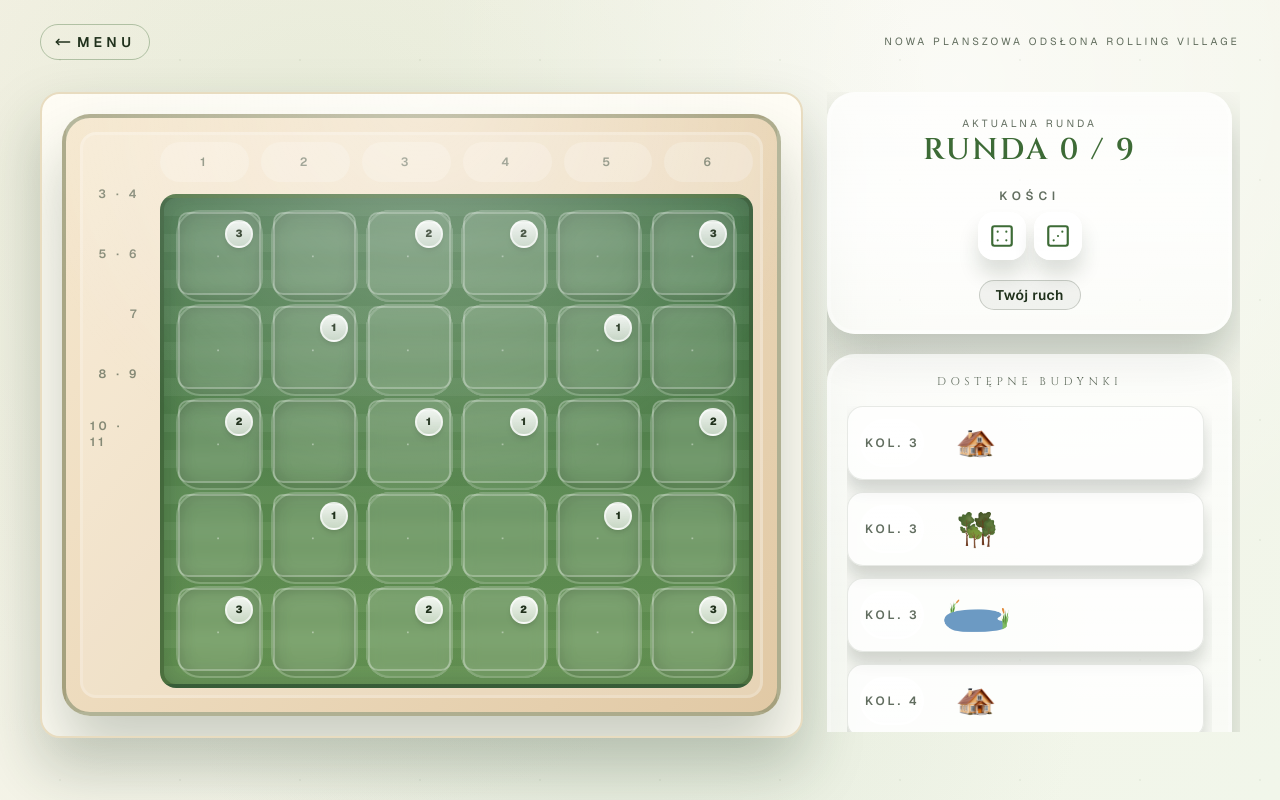
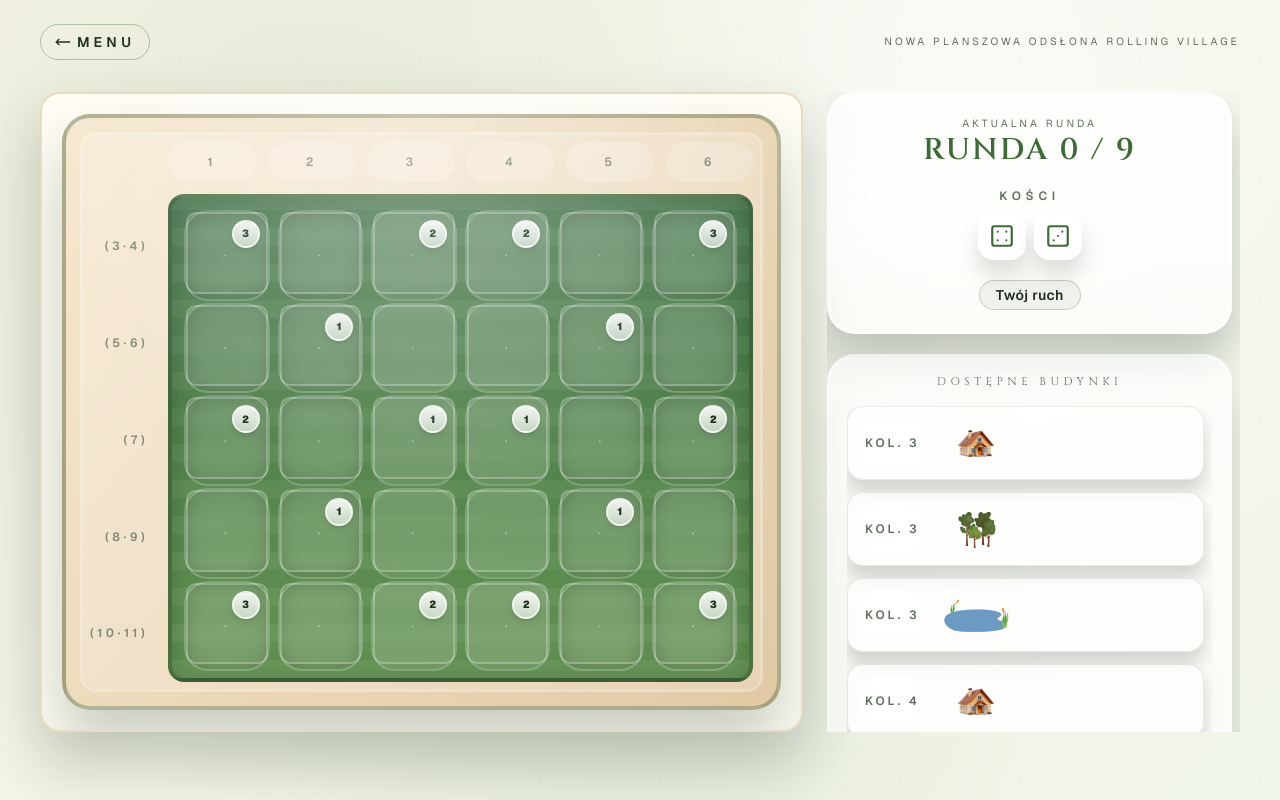
Before and after one commit to azizko1337/rolling-village-web-port, a Next.js app: page /play/single in a window 1280 px wide. Built offline with nearby package versions, Linux system fonts and the light colour scheme.

Commit message:
fixed ui typo

```diff
--- a/src/components/Board/Board.tsx
+++ b/src/components/Board/Board.tsx
@@ -41,10 +41,10 @@ function Board(props: Props){
         <div className="board-paper w-full p-4 sm:p-5 soft-fade-in shadow-[0_30px_60px_rgba(33,55,34,0.25)]">
             <div className="board-surface flex flex-col">
                 <div className="flex w-full gap-4">
-                    <div className="flex flex-col gap-3 pt-7 text-xs font-semibold tracking-[0.3em] text-foreground/65">
-                        {[["3", "4"], ["5", "6"], ["7"], ["8", "9"], ["10", "11"]].map((items, idx) => (
-                            <span key={`row-label-${idx}`} className="flex min-h-[3rem] items-center justify-end pr-1">
-                                {items.join(" · ")}
+                    <div className="flex flex-col justify-between pt-14 text-xs font-semibold tracking-[0.3em] text-foreground/65">
+                        {[ ["3", "4"], ["5", "6"], ["7"], ["8", "9"], ["10", "11"] ].map((items, idx) => (
+                            <span key={`row-label-${idx}`} className="flex flex-1 items-center justify-end pr-1">
+                                ({items.join("·")})
                             </span>
                         ))}
                     </div>
```
